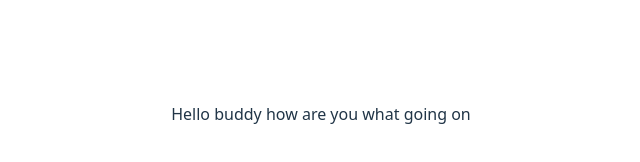
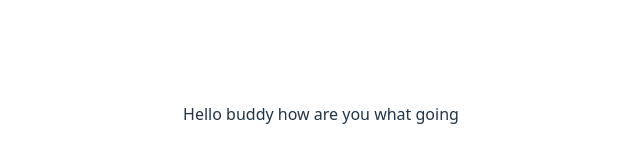
Before and after one commit to Jayesh-gehlot/Frontend-CI-CD, a React (Vite) app: page / in a window 1280 px wide. Shown: the part 286-448 px from the top of the page, without its empty margins (319-959 px from the left). Built offline with nearby package versions, Linux system fonts and the light colour scheme.

Commit message:
checking ci cd 4

```diff
--- a/src/App.jsx
+++ b/src/App.jsx
@@ -32,7 +32,7 @@ function App() {
     <>
 
     Hello buddy how are you
-    what going on
+    what going
     </>
   )
 }
```
